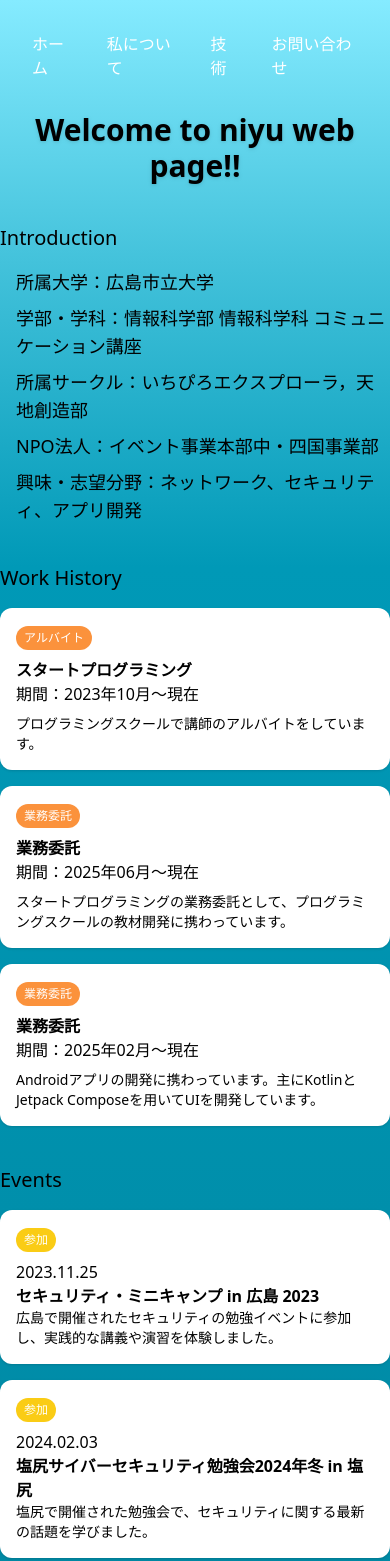
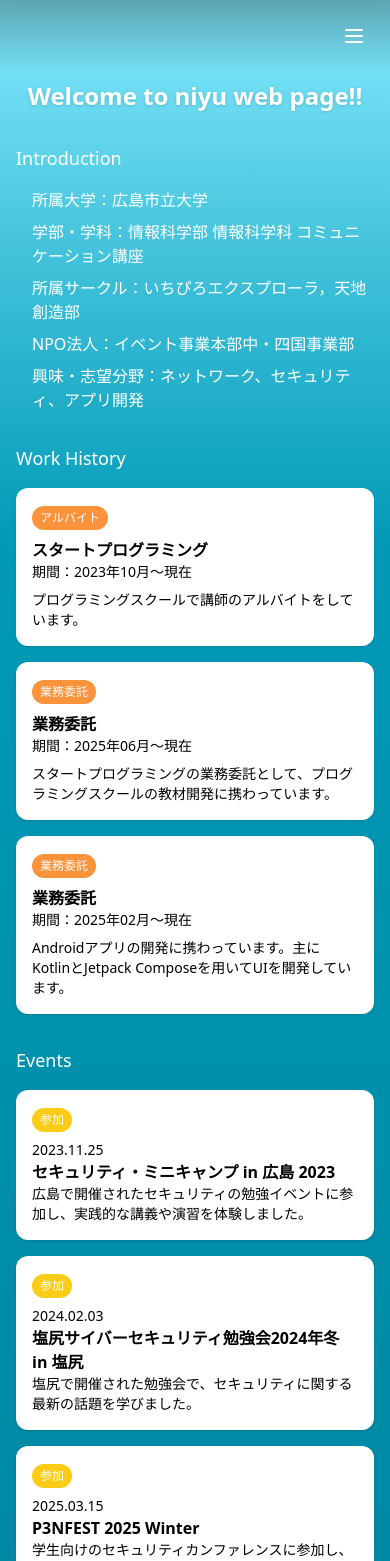
Before and after one commit to niyu07/niyu07.github.io, a React (Vite) app: page /about in a window 390 px wide. Shown: the top 1561 px of the page. Built offline with nearby package versions, Linux system fonts and the light colour scheme.

Commit message:
feat: ヘッダーの表示/非表示機能を追加し、About, Home, Techページのスタイルを改善

```diff
--- a/src/App.tsx
+++ b/src/App.tsx
@@ -1,4 +1,5 @@
 import { BrowserRouter, Routes, Route, Link } from "react-router-dom";
+import { useState, useEffect } from "react";
 import Home from "./pages/Home";
 import About from "./pages/About";
 import Contact from "./pages/Contact";
@@ -6,36 +7,133 @@ import Tech from "./pages/Tech";
 
 function App() {
   const basename = (import.meta.env.BASE_URL || "/").replace(/\/$/, "");
+  const [mobileMenuOpen, setMobileMenuOpen] = useState(false);
+  const [isHeaderVisible, setIsHeaderVisible] = useState(true);
+  const [lastScrollY, setLastScrollY] = useState(0);
+
+  useEffect(() => {
+    const handleScroll = () => {
+      const currentScrollY = window.scrollY;
+
+      if (currentScrollY < lastScrollY || currentScrollY < 10) {
+        setIsHeaderVisible(true);
+      }
+      else if (currentScrollY > lastScrollY && currentScrollY > 80) {
+        setIsHeaderVisible(false);
+        setMobileMenuOpen(false);
+      }
+
+      setLastScrollY(currentScrollY);
+    };
+
+    window.addEventListener('scroll', handleScroll, { passive: true });
+    return () => window.removeEventListener('scroll', handleScroll);
+  }, [lastScrollY]);
 
   return (
     <BrowserRouter basename={basename}>
       <div className="bg-custom-gradient min-h-[300vh] w-full">
         {/* ヘッダー */}
-        <header className="p-8 flex gap-8 justify-end">
-          <Link to="/" className="text-white">
+        <header
+          className={`fixed top-0 left-0 right-0 z-50 p-4 md:p-8 bg-gradient-to-b from-black/30 to-transparent backdrop-blur-sm transition-transform duration-300 ${
+            isHeaderVisible ? 'translate-y-0' : '-translate-y-full'
+          }`}
+        >
+          {/* デスクトップメニュー */}
+          <nav className="hidden md:flex gap-8 justify-end">
+            <Link to="/" className="text-white hover:text-gray-200 transition-colors">
               ホーム
             </Link>
-          <Link to="/about" className="text-white">
+            <Link to="/about" className="text-white hover:text-gray-200 transition-colors">
               私について
             </Link>
-          <Link to="/tech" className="text-white">
+            <Link to="/tech" className="text-white hover:text-gray-200 transition-colors">
               技術
             </Link>
-          <Link to="/contact" className="text-white">
+            <Link to="/contact" className="text-white hover:text-gray-200 transition-colors">
               お問い合わせ
             </Link>
+          </nav>
+
+          {/* モバイルメニューボタン */}
+          <div className="md:hidden flex justify-end">
+            <button
+              onClick={() => setMobileMenuOpen(!mobileMenuOpen)}
+              className="text-white p-2 focus:outline-none"
+              aria-label="メニュー"
+            >
+              <svg
+                className="w-6 h-6"
+                fill="none"
+                stroke="currentColor"
+                viewBox="0 0 24 24"
+              >
+                {mobileMenuOpen ? (
+                  <path
+                    strokeLinecap="round"
+                    strokeLinejoin="round"
+                    strokeWidth={2}
+                    d="M6 18L18 6M6 6l12 12"
+                  />
+                ) : (
+                  <path
+                    strokeLinecap="round"
+                    strokeLinejoin="round"
+                    strokeWidth={2}
+                    d="M4 6h16M4 12h16M4 18h16"
+                  />
+                )}
+              </svg>
+            </button>
+          </div>
+
+          {/* モバイルメニュー */}
+          {mobileMenuOpen && (
+            <nav className="md:hidden mt-4 flex flex-col gap-4 bg-white/10 backdrop-blur-sm rounded-lg p-4">
+              <Link
+                to="/"
+                className="text-white hover:text-gray-200 transition-colors py-2"
+                onClick={() => setMobileMenuOpen(false)}
+              >
+                ホーム
+              </Link>
+              <Link
+                to="/about"
+                className="text-white hover:text-gray-200 transition-colors py-2"
+                onClick={() => setMobileMenuOpen(false)}
+              >
+                私について
+              </Link>
+              <Link
+                to="/tech"
+                className="text-white hover:text-gray-200 transition-colors py-2"
+                onClick={() => setMobileMenuOpen(false)}
+              >
+                技術
+              </Link>
+              <Link
+                to="/contact"
+                className="text-white hover:text-gray-200 transition-colors py-2"
+                onClick={() => setMobileMenuOpen(false)}
+              >
+                お問い合わせ
+              </Link>
+            </nav>
+          )}
         </header>
 
         {/* メインの中身 */}
+        <main className="pt-20 md:pt-32">
           <Routes>
             <Route path="/" element={<Home />} />
             <Route path="/about" element={<About />} />
             <Route path="/tech" element={<Tech />} />
             <Route path="/contact" element={<Contact />} />
           </Routes>
+        </main>
         {/* フッター */}
         <footer className="p-4 text-center">
-          <p>© 2023 My Website</p>
+          <p className="text-white text-sm md:text-base">© 2023 My Website</p>
         </footer>
       </div>
     </BrowserRouter>
--- a/src/pages/About.tsx
+++ b/src/pages/About.tsx
@@ -1,13 +1,13 @@
 export default function About() {
   return (
-    <>
-      <h1 className="text-3xl font-bold text-center drop-shadow mb-10">
+    <div className="px-4 md:px-8 lg:px-16">
+      <h1 className="text-2xl md:text-3xl font-bold text-center text-white drop-shadow mb-8 md:mb-10">
         Welcome to niyu web page!!
       </h1>
 
-      <section className="mb-10">
-        <h2 className="text-xl mb-4">Introduction</h2>
-        <ul className="space-y-2 text-lg pl-4">
+      <section className="mb-8 md:mb-10">
+        <h2 className="text-lg md:text-xl text-white mb-4">Introduction</h2>
+        <ul className="space-y-2 text-base md:text-lg text-white pl-4">
           <li>所属大学：広島市立大学</li>
           <li>学部・学科：情報科学部 情報科学科 コミュニケーション講座</li>
           <li>所属サークル：いちぴろエクスプローラ，天地創造部</li>
@@ -16,13 +16,13 @@ export default function About() {
         </ul>
       </section>
 
-      <section className="mb-10">
-        <h2 className="text-xl mb-4">Work History</h2>
-        <div className="grid md:grid-cols-2 gap-4">
+      <section className="mb-8 md:mb-10">
+        <h2 className="text-lg md:text-xl text-white mb-4">Work History</h2>
+        <div className="grid grid-cols-1 md:grid-cols-2 gap-4">
           <div className="bg-white text-black rounded-xl shadow p-4">
             <span className="inline-block bg-orange-400 text-white text-xs px-2 py-1 rounded-full mb-2">アルバイト</span>
             <h3 className="font-bold">スタートプログラミング</h3>
-            <p>期間：2023年10月〜現在</p>
+            <p className="text-sm md:text-base">期間：2023年10月〜現在</p>
             <p className="text-sm mt-2">
               プログラミングスクールで講師のアルバイトをしています。
             </p>
@@ -31,17 +31,16 @@ export default function About() {
           <div className="bg-white text-black rounded-xl shadow p-4">
             <span className="inline-block bg-orange-400 text-white text-xs px-2 py-1 rounded-full mb-2">業務委託</span>
             <h3 className="font-bold">業務委託</h3>
-            <p>期間：2025年06月〜現在</p>
+            <p className="text-sm md:text-base">期間：2025年06月〜現在</p>
             <p className="text-sm mt-2">
               スタートプログラミングの業務委託として、プログラミングスクールの教材開発に携わっています。
             </p>
           </div>
 
-
           <div className="bg-white text-black rounded-xl shadow p-4">
             <span className="inline-block bg-orange-400 text-white text-xs px-2 py-1 rounded-full mb-2">業務委託</span>
             <h3 className="font-bold">業務委託</h3>
-            <p>期間：2025年02月〜現在</p>
+            <p className="text-sm md:text-base">期間：2025年02月〜現在</p>
             <p className="text-sm mt-2">
               Androidアプリの開発に携わっています。主にKotlinとJetpack Composeを用いてUIを開発しています。
             </p>
@@ -49,86 +48,86 @@ export default function About() {
         </div>
       </section>
 
-      <section className="mb-10">
-  <h2 className="text-xl mb-4">Events</h2>
+      <section className="mb-8 md:mb-10">
+  <h2 className="text-lg md:text-xl text-white mb-4">Events</h2>
 
   <div className="bg-white text-black p-4 rounded-xl shadow mb-4">
     <span className="inline-block bg-yellow-400 text-white text-xs px-2 py-1 rounded-full mb-2">参加</span>
-    <p>2023.11.25</p>
+    <p className="text-sm md:text-base">2023.11.25</p>
     <p className="font-bold">セキュリティ・ミニキャンプ in 広島 2023</p>
     <p className="text-sm">広島で開催されたセキュリティの勉強イベントに参加し、実践的な講義や演習を体験しました。</p>
   </div>
 
   <div className="bg-white text-black p-4 rounded-xl shadow mb-4">
     <span className="inline-block bg-yellow-400 text-white text-xs px-2 py-1 rounded-full mb-2">参加</span>
-    <p>2024.02.03</p>
+    <p className="text-sm md:text-base">2024.02.03</p>
     <p className="font-bold">塩尻サイバーセキュリティ勉強会2024年冬 in 塩尻</p>
     <p className="text-sm">塩尻で開催された勉強会で、セキュリティに関する最新の話題を学びました。</p>
   </div>
 
   <div className="bg-white text-black p-4 rounded-xl shadow mb-4">
     <span className="inline-block bg-yellow-400 text-white text-xs px-2 py-1 rounded-full mb-2">参加</span>
-    <p>2025.03.15</p>
+    <p className="text-sm md:text-base">2025.03.15</p>
     <p className="font-bold">P3NFEST 2025 Winter</p>
     <p className="text-sm">学生向けのセキュリティカンファレンスに参加し、多くの刺激を受けました。</p>
   </div>
 
   <div className="bg-white text-black p-4 rounded-xl shadow mb-4">
     <span className="inline-block bg-yellow-400 text-white text-xs px-2 py-1 rounded-full mb-2">参加</span>
-    <p>2025.03.16</p>
+    <p className="text-sm md:text-base">2025.03.16</p>
     <p className="font-bold">第2回 セキュリティ若手の会（LT&交流会）</p>
     <p className="text-sm">セキュリティに関心のある若手同士でLTや交流を行いました。</p>
   </div>
 
   <div className="bg-white text-black p-4 rounded-xl shadow mb-4">
     <span className="inline-block bg-yellow-400 text-white text-xs px-2 py-1 rounded-full mb-2">参加</span>
-    <p>2025.03.22</p>
+    <p className="text-sm md:text-base">2025.03.22</p>
     <p className="font-bold">Setory</p>
     <p className="text-sm">セキュリティとストーリーをテーマにしたユニークなイベントに参加しました。</p>
   </div>
 
   <div className="bg-white text-black p-4 rounded-xl shadow mb-4">
     <span className="inline-block bg-yellow-400 text-white text-xs px-2 py-1 rounded-full mb-2">登壇</span>
-    <p>2025.05.03</p>
+    <p className="text-sm md:text-base">2025.05.03</p>
     <p className="font-bold">第2回広島ITイノベーションフェスタ</p>
     <p className="text-sm">イベントで登壇し、自身の学びや取り組みを発表しました。</p>
   </div>
 
   <div className="bg-white text-black p-4 rounded-xl shadow mb-4">
     <span className="inline-block bg-yellow-400 text-white text-xs px-2 py-1 rounded-full mb-2">参加</span>
-    <p>2025.05.29</p>
+    <p className="text-sm md:text-base">2025.05.29</p>
     <p className="font-bold">のみぞうさんと2時間でハッキングをはじめよう</p>
     <p className="text-sm">初心者向けハッキング講座に参加し、基礎的な技術を体験しました。</p>
   </div>
 
   <div className="bg-white text-black p-4 rounded-xl shadow mb-4">
     <span className="inline-block bg-yellow-400 text-white text-xs px-2 py-1 rounded-full mb-2">参加</span>
-    <p>2025.06.07</p>
+    <p className="text-sm md:text-base">2025.06.07</p>
     <p className="font-bold">Mini P3NFEST</p>
     <p className="text-sm">学生向けセキュリティカンファレンスに参加し、さまざまな知識を深めました。</p>
   </div>
 
   <div className="bg-white text-black p-4 rounded-xl shadow mb-4">
     <span className="inline-block bg-yellow-400 text-white text-xs px-2 py-1 rounded-full mb-2">参加</span>
-    <p>2025.06.26</p>
+    <p className="text-sm md:text-base">2025.06.26</p>
     <p className="font-bold">NFLabs. Purple Flair Workshop #1</p>
     <p className="text-sm">ワークショップ形式で実践的なサイバーセキュリティを学びました。</p>
   </div>
 
   <div className="bg-white text-black p-4 rounded-xl shadow mb-4">
     <span className="inline-block bg-yellow-400 text-white text-xs px-2 py-1 rounded-full mb-2">参加</span>
-    <p>2025.10.25</p>
+    <p className="text-sm md:text-base">2025.10.25</p>
     <p className="font-bold">セキュリティミニキャンプ in Hiroshima 2025</p>
     <p className="text-sm">広島で開催されたセキュリティの勉強イベントに参加し、実践的な講義や演習を体験しました。</p>
   </div>
 </section>
 
-<section className="mb-10">
-  <h2 className="text-xl mb-4">Internship</h2>
+<section className="mb-8 md:mb-10">
+  <h2 className="text-lg md:text-xl text-white mb-4">Internship</h2>
 
   <div className="bg-white text-black p-4 rounded-xl shadow mb-4">
     <span className="inline-block bg-blue-500 text-white text-xs px-2 py-1 rounded-full mb-2">インターン</span>
-    <p>2025.05.31（土）</p>
+    <p className="text-sm md:text-base">2025.05.31（土）</p>
     <p className="font-bold">Docomo</p>
     <p className="text-sm">
       ドコモグループのセキュリティ業務と、フィッシングサイトの仕組みについて学びました。
@@ -137,7 +136,7 @@ export default function About() {
 
   <div className="bg-white text-black p-4 rounded-xl shadow mb-4">
     <span className="inline-block bg-blue-500 text-white text-xs px-2 py-1 rounded-full mb-2">インターン</span>
-    <p>2025.07.05（土）</p>
+    <p className="text-sm md:text-base">2025.07.05（土）</p>
     <p className="font-bold">CyberAgent</p>
     <p className="text-sm">
       データセンタの見学や実際にサーバーやスイッチを触ってネットワークについて学びました。
@@ -146,7 +145,7 @@ export default function About() {
 
   <div className="bg-white text-black p-4 rounded-xl shadow mb-4">
     <span className="inline-block bg-blue-500 text-white text-xs px-2 py-1 rounded-full mb-2">インターン</span>
-    <p>2025.08.16（月）~ 08.29（金）</p>
+    <p className="text-sm md:text-base">2025.08.16（月）~ 08.29（金）</p>
     <p className="font-bold">チームラボ株式会社</p>
     <p className="text-sm">
       スマホアプリエンジニアとしてサマーインターンに参加させていただきました。
@@ -155,7 +154,7 @@ export default function About() {
 
   <div className="bg-white text-black p-4 rounded-xl shadow mb-4">
     <span className="inline-block bg-blue-500 text-white text-xs px-2 py-1 rounded-full mb-2">インターン</span>
-    <p>2025.08.30（土）</p>
+    <p className="text-sm md:text-base">2025.08.30（土）</p>
     <p className="font-bold">株式会社ジーニー</p>
     <p className="text-sm">
       Webアプリケーションの実装課題に取り組みました。
@@ -164,7 +163,7 @@ export default function About() {
 
   <div className="bg-white text-black p-4 rounded-xl shadow mb-4">
     <span className="inline-block bg-blue-500 text-white text-xs px-2 py-1 rounded-full mb-2">仕事体験</span>
-    <p>2025.09.04（木）~ 2025.09.05（金）</p>
+    <p className="text-sm md:text-base">2025.09.04（木）~ 2025.09.05（金）</p>
     <p className="font-bold">株式会社エネコム</p>
     <p className="text-sm">
       二日間でネットワーク部門とシステム部門の仕事体験をしました。
@@ -173,21 +172,21 @@ export default function About() {
 
   <div className="bg-white text-black p-4 rounded-xl shadow mb-4">
     <span className="inline-block bg-blue-500 text-white text-xs px-2 py-1 rounded-full mb-2">インターン</span>
-    <p>2025.09.17（水）</p>
+    <p className="text-sm md:text-base">2025.09.17（水）</p>
     <p className="font-bold">株式会社インターネットイニシアティブ</p>
     <p className="text-sm">オンラインのセキュリティ概論に参加しました。</p>
   </div>
 
   <div className="bg-white text-black p-4 rounded-xl shadow mb-4">
     <span className="inline-block bg-blue-500 text-white text-xs px-2 py-1 rounded-full mb-2">インターン</span>
-    <p>2025.10.27（月）</p>
+    <p className="text-sm md:text-base">2025.10.27（月）</p>
     <p className="font-bold">株式会社インターネットイニシアティブ</p>
     <p className="text-sm">SOCの見学とエンジニアの方と交流しました。</p>
   </div>
 
   <div className="bg-white text-black p-4 rounded-xl shadow mb-4">
     <span className="inline-block bg-blue-500 text-white text-xs px-2 py-1 rounded-full mb-2">インターン</span>
-    <p>2025.11.09（日）</p>
+    <p className="text-sm md:text-base">2025.11.09（日）</p>
     <p className="font-bold">株式会社NTT ME</p>
     <p className="text-sm">
       インフラの議場についてゲーム形式で学びました。
@@ -195,6 +194,6 @@ export default function About() {
   </div>
 
 </section>
-    </>
+    </div>
   );
 }
```
Also changed, not shown: src/pages/Home.tsx (+18 -20 lines), src/pages/Tech.tsx (+13 -13 lines). Lines whose indentation alone changed are shown as unchanged.
